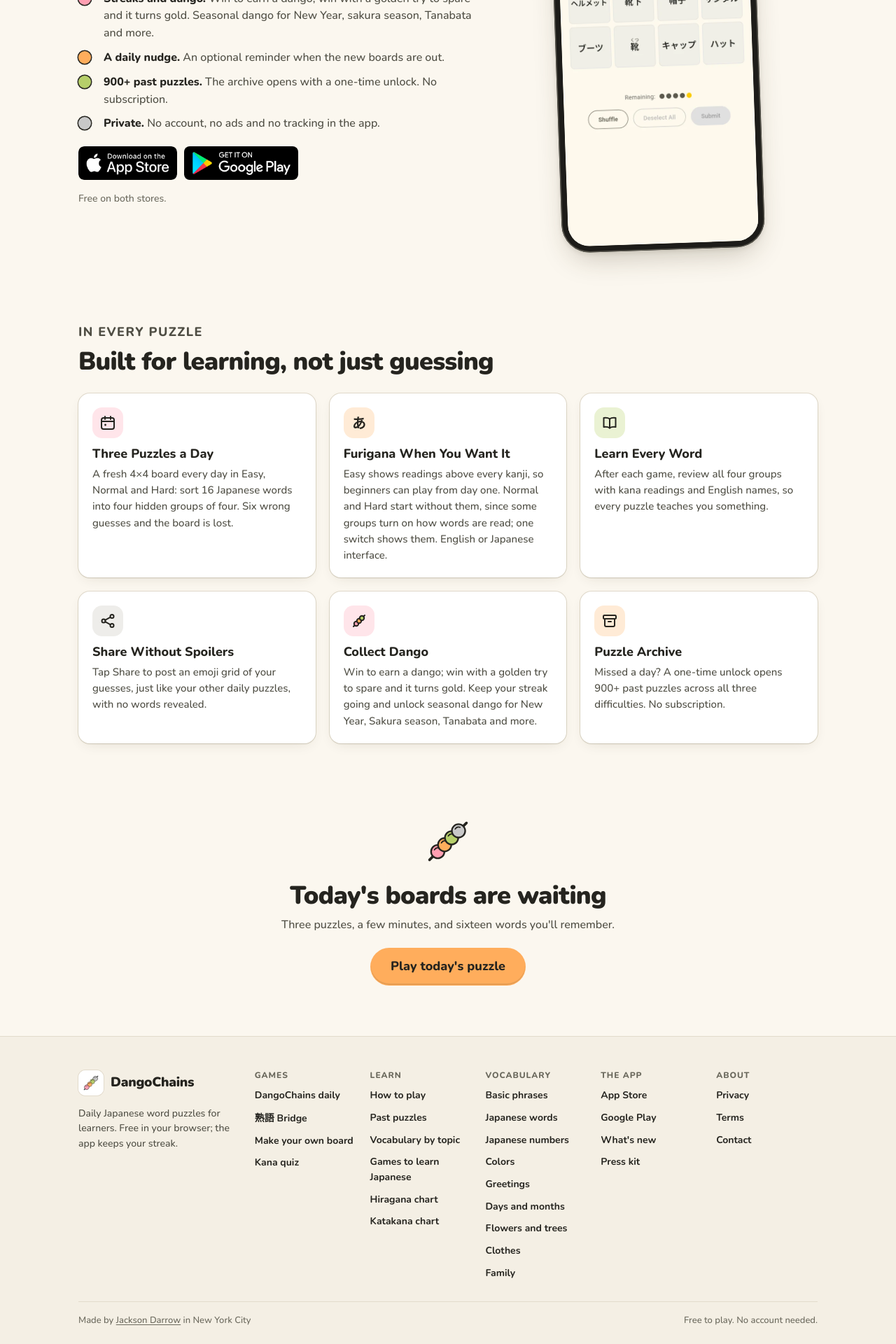
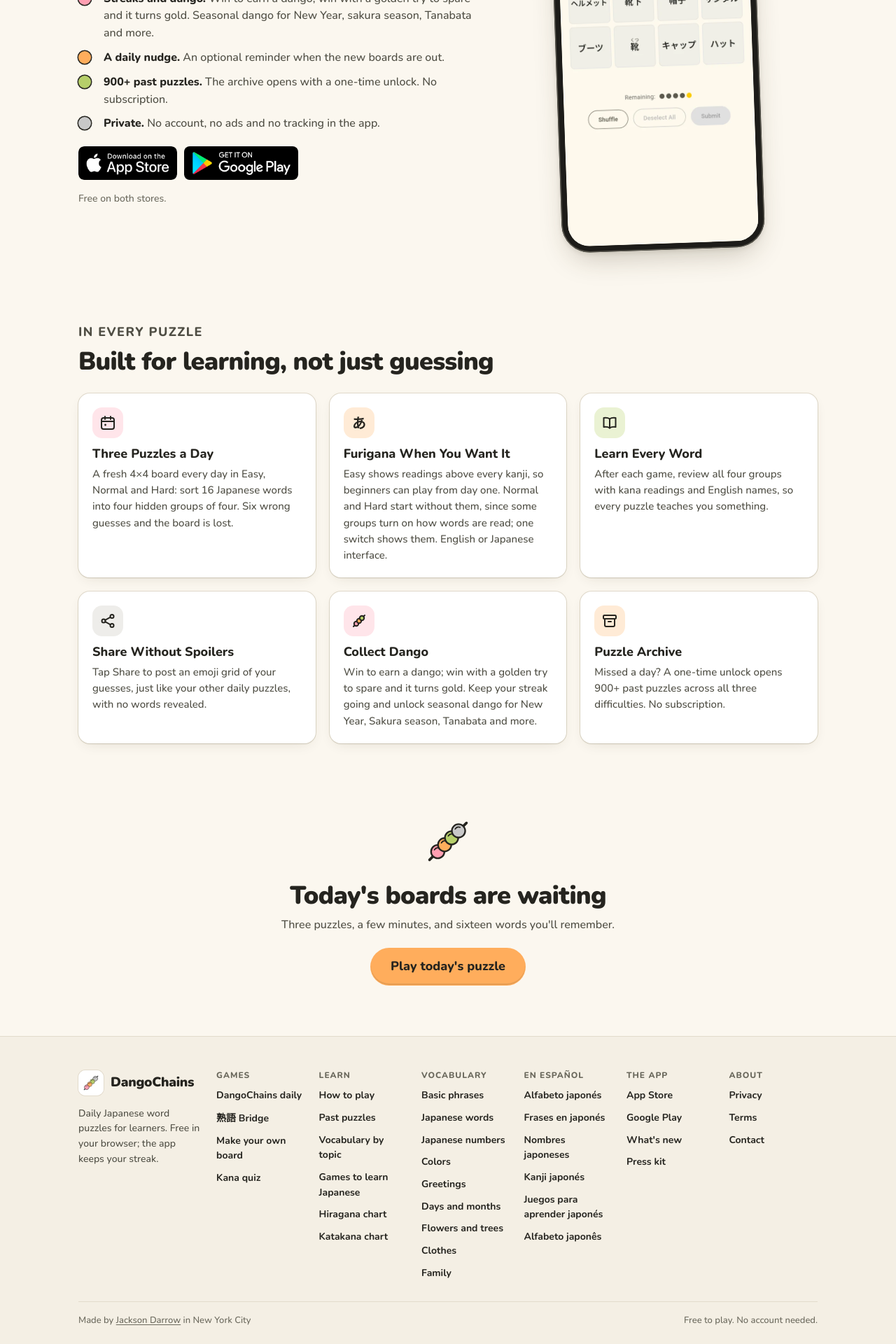
Before and after one commit to JuicyPasta/DangoChains-Landing-Page, a Jekyll site: the page built from index.html, in a window 1280 px wide. Shown: the part 2037-3957 px from the top of the page at 70% size. Built offline with Jekyll 4.4.1, drawn with Linux system fonts in a browser that asks for light colours.

Commit message:
Footer: 'En español' column (alfabeto, frases, nombres, kanji, juegos, alfabeto japonês); tablet footer puts the brand on its own row
Co-Authored-By: Claude Opus 5.5 <noreply@anthropic.com>

```diff
--- a/_includes/footer.html
+++ b/_includes/footer.html
@@ -42,6 +42,17 @@
 				<li><a href="{{ '/study/topics/family/' | relative_url }}">Family</a></li>
 			</ul>
 		</div>
+		<div class="site-footer__col" lang="es">
+			<h2>En español</h2>
+			<ul>
+				<li><a href="{{ '/es/alfabeto-japones/' | relative_url }}">Alfabeto japonés</a></li>
+				<li><a href="{{ '/es/frases-en-japones/' | relative_url }}">Frases en japonés</a></li>
+				<li><a href="{{ '/es/nombres-japoneses/' | relative_url }}">Nombres japoneses</a></li>
+				<li><a href="{{ '/es/kanji-japones/' | relative_url }}">Kanji japonés</a></li>
+				<li><a href="{{ '/es/juegos-para-aprender-japones/' | relative_url }}">Juegos para aprender japonés</a></li>
+				<li lang="pt"><a href="{{ '/pt/alfabeto-japones/' | relative_url }}">Alfabeto japonês</a></li>
+			</ul>
+		</div>
 		<div class="site-footer__col">
 			<h2>The app</h2>
 			<ul>
--- a/assets/css/site.css
+++ b/assets/css/site.css
@@ -157,7 +157,11 @@ rt { font-size: 55%; font-weight: 500; line-height: 1; letter-spacing: 0; user-s
 .site-footer__fine { grid-column: 1 / -1; padding-top: var(--s-4); border-top: 1px solid var(--line); display: flex; flex-wrap: wrap; gap: 4px 16px; justify-content: space-between; color: var(--muted); font-size: var(--fs-sm); }
 .site-footer__fine a { color: inherit; }
 @media (min-width: 760px) {
-  .site-footer__in { grid-template-columns: 1.6fr repeat(5, minmax(0, 1fr)); padding-top: var(--s-8); }
+  .site-footer__in { grid-template-columns: repeat(6, minmax(0, 1fr)); padding-top: var(--s-8); }
+  .site-footer__brand { grid-column: 1 / -1; }
+}
+@media (min-width: 1100px) {
+  .site-footer__in { grid-template-columns: 1.4fr repeat(6, minmax(0, 1fr)); }
   .site-footer__brand { grid-column: auto; }
 }
 
```
